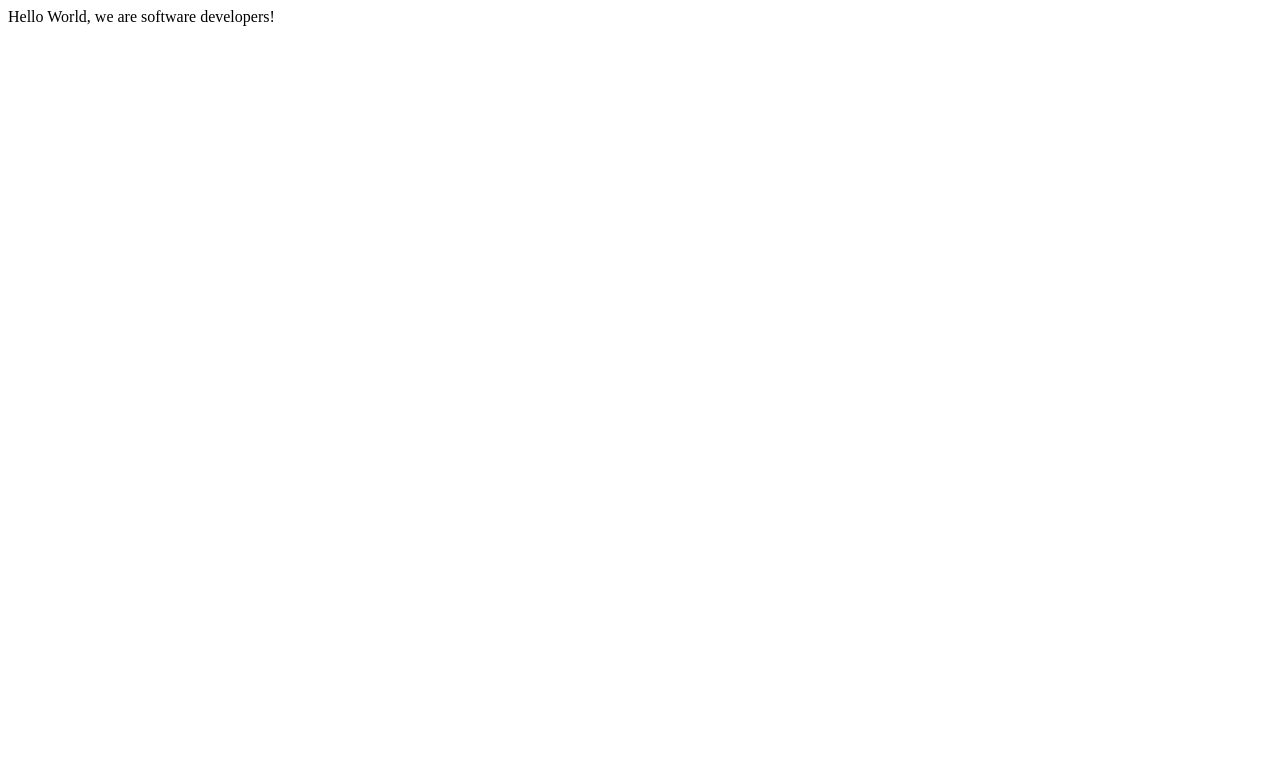
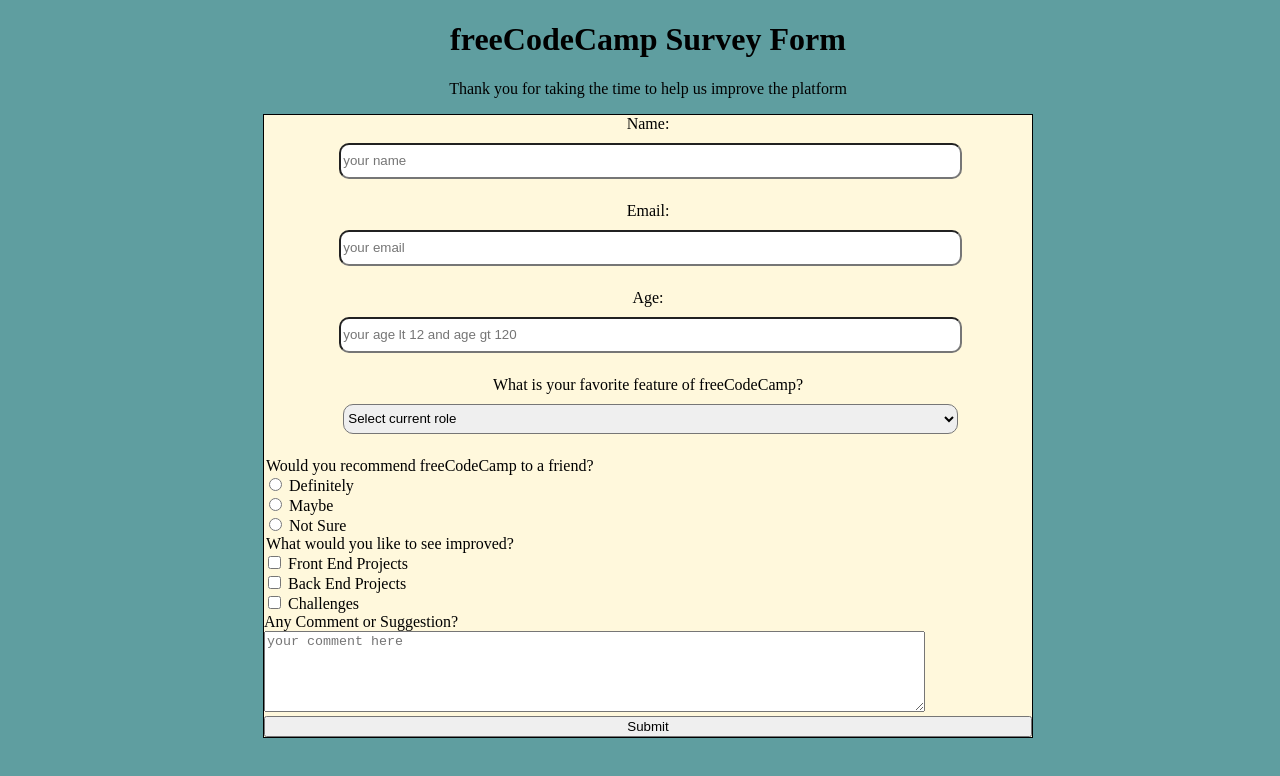
Before and after one commit to musekwa/survey-2, a plain HTML site: page index.html in a window 1280 px wide. Drawn offline with Linux system fonts and the light colour scheme.

Commit message:
all requirements fullfilled

```diff
--- a/css/style.css
+++ b/css/style.css
@@ -0,0 +1,49 @@
+body {
+    width: 100%;
+    height: auto;
+    background-color: cadetblue;
+
+}
+
+#title, #description {
+    text-align: center;
+}
+
+#name, #email, #number, #dropdown {
+    width: 80%;
+    height: 30px;
+    border-radius: 10px;
+    margin: 10px 5px 5px 10px;
+}
+
+form {
+    border: 1px solid;
+    background-color: cornsilk;
+    width: 60%;
+    height: auto;
+    margin: auto;
+}
+
+#part-1-form {
+    display: flex;
+    flex-direction: column;
+    align-items: center;
+}
+#part-1-form label {
+
+}
+
+#part-2-form {
+    display: flex;
+    flex-direction: column;
+}
+.options #comment{
+    margin-left: 5.5vw;
+    margin-top: 10px;
+    margin-bottom: 10px;
+}
+
+
+#part-3-form {
+
+}
--- a/index.html
+++ b/index.html
@@ -7,9 +7,54 @@
   </head>
 
   <body>
-    <script src="https://cdn.freecodecamp.org/testable-projects-fcc/v1/bundle.js"></script>
-    <script  src="js/index.js"></script>
+      <script src="https://cdn.freecodecamp.org/testable-projects-fcc/v1/bundle.js"></script>
+      <script  src="js/index.js"></script>
 
-    Hello World, we are software developers!
-  </body>
+      <h1 id="title">freeCodeCamp Survey Form</h1>
+      <p id="description">Thank you for taking the time to help us improve the platform</p>
+      <form action="#" id="survey-form">
+        <div id="part-1-form">
+          <label id="name-label" for="name">Name: </label>
+          <input type="text" name="name" id="name" required placeholder="your name"><br>
+          <label id="email-label" for="emal">Email: </label>
+          <input type="email" name="email" id="email" required placeholder="your email"><br>
+          <label id="number-label" for="number">Age: </label>
+          <input type="number" name="number" id="number" required max="120" min="12" placeholder="your age lt 12 and age gt 120">
+          <br>
+          <label for="dropdown">What is your favorite feature of freeCodeCamp?</label>
+          <select name="foods" id="dropdown">
+            <option value="default">Select current role</option>
+            <option value="student">Student</option>
+            <option value="full-time-job">Full Time Job</option>
+            <option value="full-time-learner">Full Time Learner</option>
+          </select>
+        </div>
+        <br>
+        <div id="part-2-form">
+          <div class="options">
+            <legend>Would you recommend freeCodeCamp to a friend?</legend>
+            <input type="radio" name="recommendation" id="definitely" value="definitely">
+            <label for="definitely">Definitely</label><br>
+            <input type="radio" name="recommendation" id="maybe" value="maybe">
+            <label for="maybe">Maybe</label><br>
+            <input type="radio" name="recommendation" id="not-sure" value="not-sure">
+            <label for="not-sure">Not Sure</label><br>
+        </div>
+        <div class="options">
+          <legend>What would you like to see improved?</legend>
+          <input type="checkbox" value="front-end-projects" id="front-end-projects">
+          <label for="front-end-projects">Front End Projects</label><br>
+          <input type="checkbox" value="back-end-projects" id="back-end-projects">
+          <label for="back-end-projects">Back End Projects</label><br>
+          <input type="checkbox" value="challenges" id="challenges">
+          <label for="challenges">Challenges</label><br>
+        </div>
+        <div id="part-3-form">
+          <label for="comment">Any Comment or Suggestion?</label>
+          <textarea name="comment" id="comment" cols="80" rows="5" placeholder="your comment here"></textarea>
+        </div>
+          <button id="submit" type="submit">Submit</button>
+        </div>
+      </form>
+    </body>
 </html>
```
